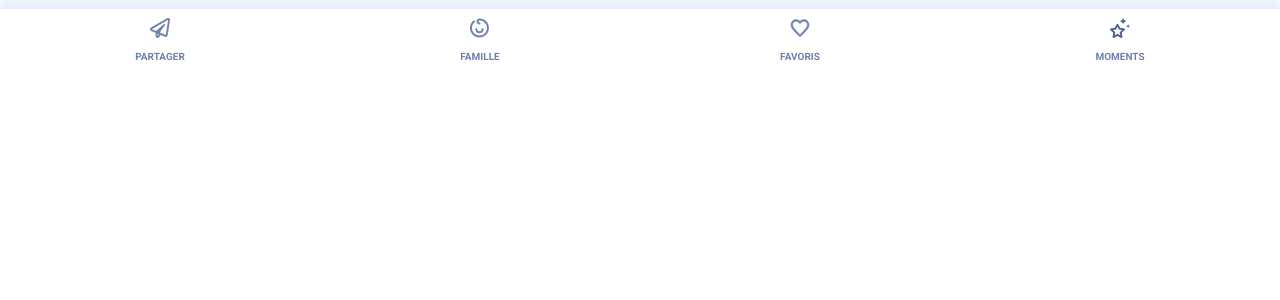
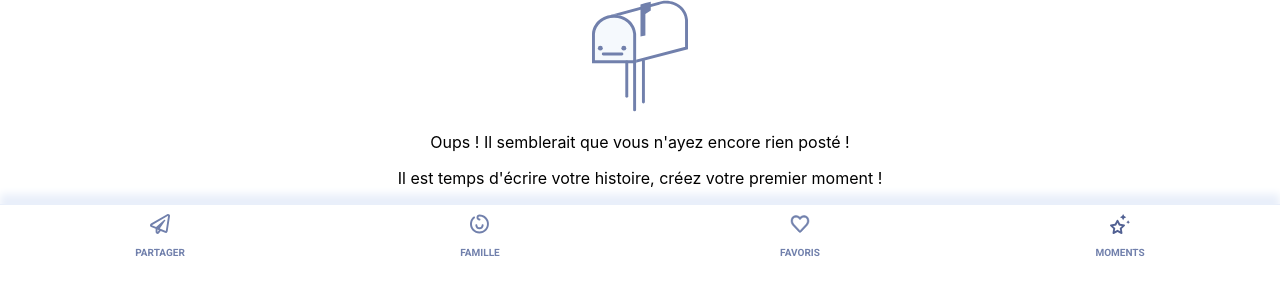
Before and after one commit to Refsone/TinyHappy-Project-3, a React (Create React App) app: page / in a window 1280 px wide. Shown: the top 300 px of the page. Built offline with nearby package versions, Linux system fonts and the light colour scheme.

Commit message:
Create new Component Noment, add the image and the text

```diff
--- a/src/App.js
+++ b/src/App.js
@@ -1,12 +1,16 @@
 import React from 'react'
 
+import NoMoment from './components/moments/NoMoment'
 import Navbar from './components/commons/footer/Navbar'
 
 import './App.css'
 
 function App () {
   return (
-    <Navbar />
+    <div>
+      <NoMoment />
+      <Navbar />
+    </div>
   )
 }
 
--- /dev/null
+++ b/src/components/moments/NoMoment.css
@@ -0,0 +1,7 @@
+.cont-noMoment img {
+  width: 6em;
+  height: 7em;
+}
+.cont-noMoment {
+  text-align: center;
+}
--- /dev/null
+++ b/src/components/moments/NoMoment.js
@@ -0,0 +1,18 @@
+import React from 'react'
+
+import './NoMoment.css'
+import mailBox from '../../images/mailbox.svg'
+
+const NoMoment = () => {
+  return (
+    <>
+      <div className='cont-noMoment'>
+        <img alt='A smiley Mailbox' src={mailBox} />
+        <p>Oups ! Il semblerait que vous n'ayez encore rien posté !</p>
+        <p>Il est temps d'écrire votre histoire, créez votre premier moment !</p>
+      </div>
+    </>
+  )
+}
+
+export default NoMoment
```
Also changed, not shown: src/components/moments/README.md (deleted).
